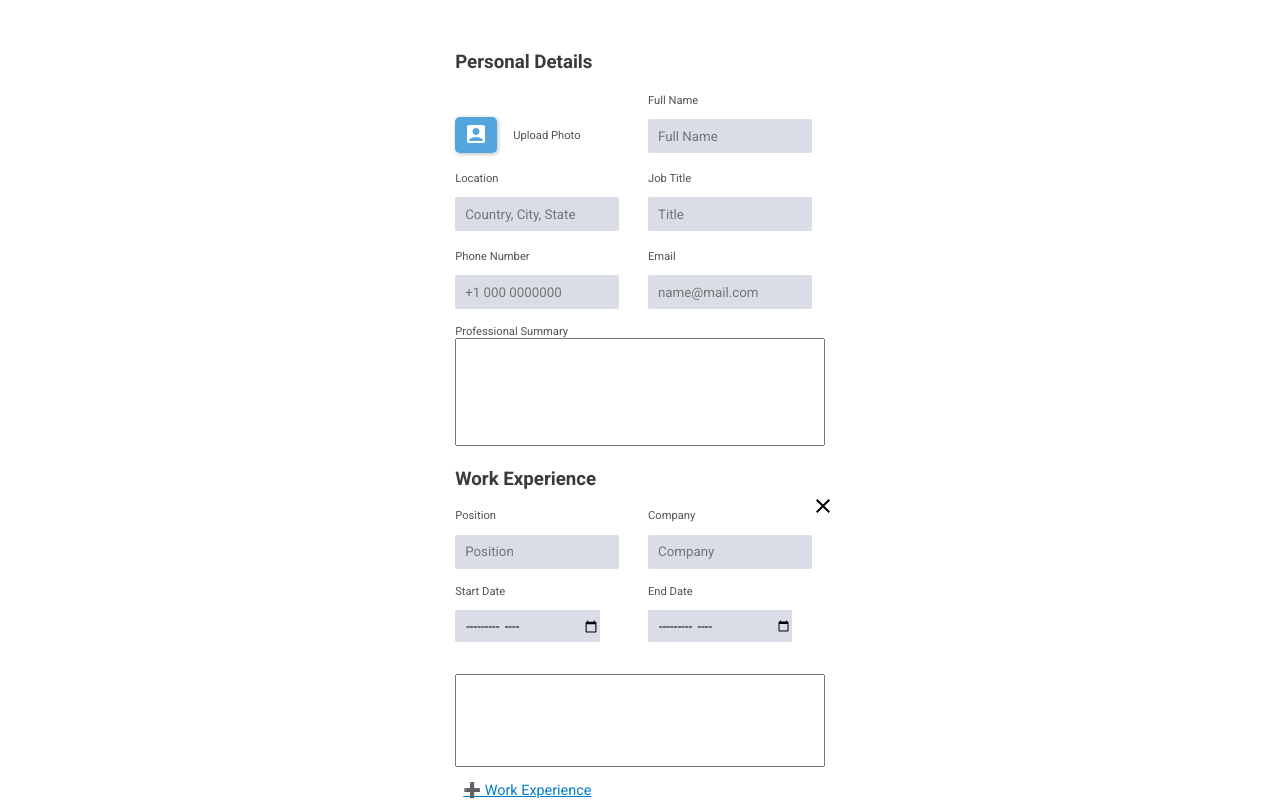
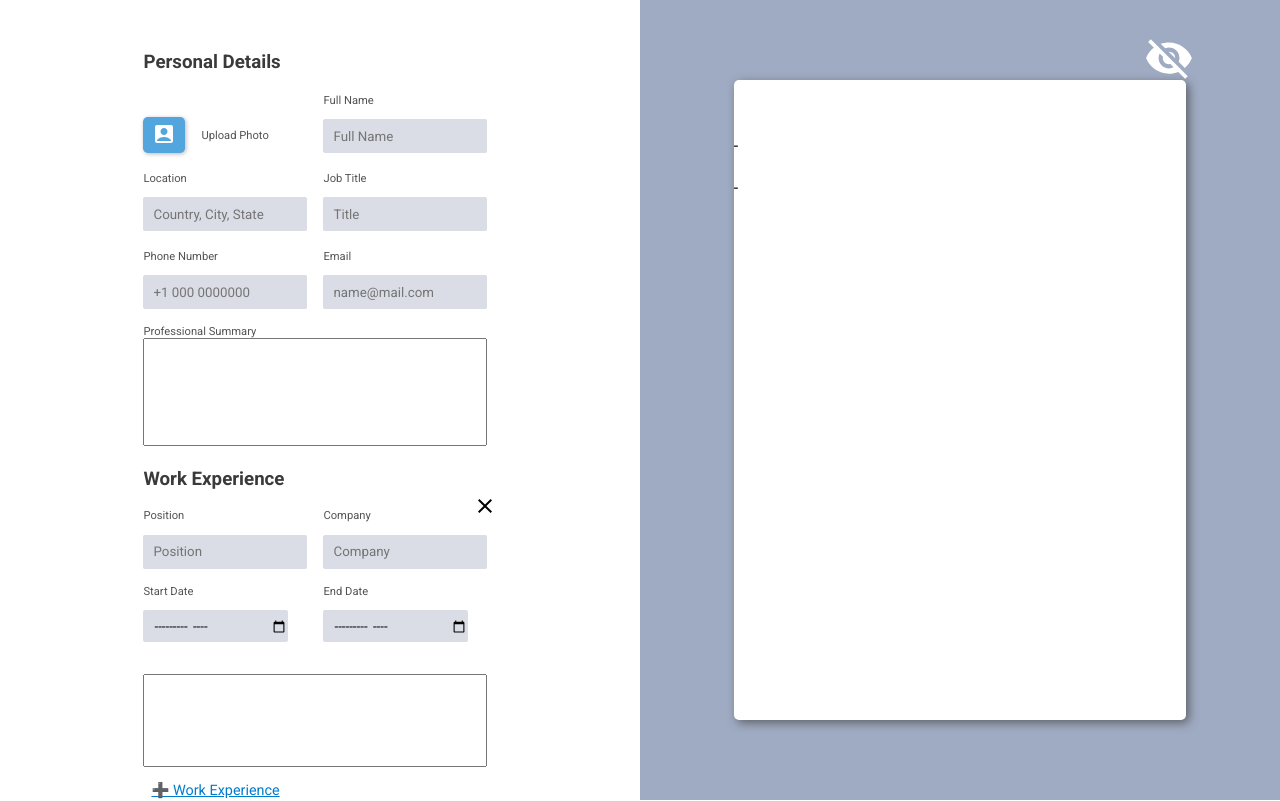
Before and after one commit to HeyHannibal/react-resume, a React (Create React App) app: page / in a window 1280 px wide. Shown: the top 801 px of the page. Built offline with nearby package versions, Linux system fonts and the light colour scheme.

Commit message:
finished responsive cv-view, app logic

```diff
--- a/src/App.css
+++ b/src/App.css
@@ -1,29 +1,4 @@
-#appCont {
-  display: flex;
-  width: 100%;
-  height: 100%;
-  justify-content: space-around;
-  align-items: center;
-}
 
-#resultCont {
-  height: 100%;
-  width: 50%;
-  background-color: rgb(159, 171, 194);
-  display: flex;
-  justify-content: center;
-  align-items: center;
-  margin-left: auto;
-}
-#resultCV {
-  margin: 40vh 10vw;
-  width: auto;
-  height: 90%;
-  background-color: rgb(255, 255, 255);
-  aspect-ratio: 1 / 1.4142;
-  box-shadow: 3px 3px 10px rgba(66, 66, 66, 0.685);
-  border-radius: 5px;
-}
 
 #editorCV {
   padding: 2rem;
@@ -37,7 +12,9 @@ input {
   height: 2rem;
   padding-left: 10px;
 }
-
+form{
+    width: 50%;
+}
 input:focus {
   outline-width: 0;
   border-bottom: 1px solid rgb(0, 162, 255);
@@ -118,34 +95,11 @@ label {
   color: rgb(83, 83, 83);
   font-size: 70%;
 }
-@media (max-width: 800px) {
-  #appCont {
-    flex-direction: column;
-    margin-left: 0;
-  }
-  #resultCV {
-    margin: 20vh 5vh;
-    width: 100%;
-  }
-}
-
-@media (max-width: 1300px) {
-  #resultCV {
-    margin: 20vh 5vh;
-    width: 100%;
-    height: auto;
-  }
-}
 
 
-
-/* result */
-
-#CVphoto {
-  width: 20%;
-}
 .experienceFormDiv{
     position: relative;
+    width: fit-content
 }
 .deleteForm{
     background:transparent;
@@ -192,7 +146,6 @@ label {
     display: flex;
     list-style: none;
 }
-
 .skillListItem{
     white-space: nowrap;
    display: flex;
@@ -205,3 +158,32 @@ label {
    font-size: 0.9rem;
    border-radius: 20px;
 }
+
+#hideViewBtn{
+    position: fixed;
+    top: 2rem;
+    right: 5rem;
+
+    color:rgb(255, 255, 255);
+    text-shadow: 2px 2px 10px black;
+    z-index: 10;
+    transition:color 1s;
+    transition-delay: 0.2s;
+}
+
+#hideViewBtn:hover{
+    position: fixed;
+    top: 2rem;
+    right: 5rem;
+
+    color:rgb(158, 227, 255);
+    text-shadow: 2px 2px 10px black;
+    z-index: 10;
+    transition:color 1s;
+    transition-delay: 0.2s;
+}
+
+#hideViewBtn.onWhite{
+
+    color:rgb(58, 70, 87)
+}
--- a/src/App.js
+++ b/src/App.js
@@ -7,7 +7,7 @@ import CvSkills from './components/cv-form-skills'
 import ViewCV from './components/cv-view'
 import DefaultCv from "./components/cv-default";
 import DisplayPhoto from './components/cv-load-photo';
-
+import VisibilityOffIcon from '@mui/icons-material/VisibilityOff';
 
 class App extends Component {
   constructor(props) {
@@ -42,10 +42,12 @@ class App extends Component {
         }
       ],
       skills: [
-      ]
+      ],
+      isHidden:false,
     };
     this.loadDefault = this.loadDefault.bind(this)
     this.changeValue = this.changeValue.bind(this);
+    this.hideView = this.hideView.bind(this)
   }
 
   loadDefault(state) {
@@ -85,24 +87,31 @@ class App extends Component {
     this.setState(newState)
   }
 
-  componentDidUpdate(){
-    console.log(this.state)
-  }
+
+
+  hideView() {
+    (this.state.isHidden) ? this.setState({isHidden: false}) :
+                            this.setState({isHidden: true});
+}
 
   render() {
     return (
-      <div id='appCont' >
+      <div id='appCont' className={(this.state.isHidden) ? 'viewIsHidden' : ''}>
+        <button id='hideViewBtn' onClick={this.hideView} className={(this.state.isHidden) ? 'onWhite' : ''} >
+          <VisibilityOffIcon  sx={{ fontSize: 50 }} />
+          </button>
+
         <div id='editorCV'>
+
           <CvFormPersonal onChange={this.changeValue} onPhotoUpload={this.changeValuee} />
           <CvFormWorkExp name='WorkExperience' onChange={this.changeArray} update={this.delete} />
           <CvFormEducation onChange={this.changeArray} />
           <CvSkills onChange={this.changeArray} />
           {/* <DefaultCv loadCV={this.loadDefault}></DefaultCv> */}
         </div>
-        {/* <div id='resultCont'>
-          <ViewCV className='page' info={this.state} deleteSkill={this.deleteFromArr} />
-        </div>
-         */}
+        <div id='pushLeft' className={(this.state.isHidden) ? 'hideCV' : 'showCV'}></div>
+
+          <ViewCV id='View' className='page' info={this.state} deleteSkill={this.deleteFromArr} />
       </div>
     )
   }
--- a/src/components/cv-view.js
+++ b/src/components/cv-view.js
@@ -1,13 +1,14 @@
 import React, { Component } from 'react'
 import uniqid from 'uniqid'
-
+import '../cv-view.css'
 class viewCV extends Component {
     constructor(props) {
         super(props)
-        this.state = {};
+        this.state = {
+            isHidden:false,
+        };
         this.deleteSkill = this.deleteSkill.bind(this)
         this.onImageChange = this.onImageChange.bind(this);
-
     }
 
     deleteSkill (e) {
@@ -59,8 +60,11 @@ class viewCV extends Component {
       );
 
 
+
+      const isHidden = props.isHidden;
         return (
-            <div id='resultCV'>
+            <div id='resultCont' className={(isHidden) ? 'hideCV' : 'showCV' }>
+            <div  id='resultCV' ref={this.viewRef}>
               <div id='personalInfoView'>
                 <h1>{props.personalInfo.fullName}</h1>
                 <h2>{props.personalInfo.title}</h2>
@@ -79,6 +83,7 @@ class viewCV extends Component {
                   <ul>{skills}</ul>
               </div>
             </div>
+           </div>
         )
     }
 }
--- /dev/null
+++ b/src/cv-view.css
@@ -0,0 +1,40 @@
+
+#resultCV {
+    height: 90vh;
+    /* margin: 40vh 10vw; */
+    background-color: rgb(255, 255, 255);
+    aspect-ratio: 1 / 1.4142;
+    box-shadow: 3px 3px 10px rgba(66, 66, 66, 0.685);
+    border-radius: 5px;
+    transition: transform 2s ease-in-out;
+  }
+
+
+  @media (min-width: 1600px) {
+    #resultCV{
+        height:90vh;
+    }
+}
+ @media (max-width: 1350px) {
+    #resultCV{
+        height:80vh;
+    }
+}
+
+@media (max-width: 1150px) {
+    #resultCV{
+        height:70vh;
+    }
+}
+
+@media (max-width: 1150px) {
+    #resultCV{
+        height:65vh;
+    }
+}
+
+@media (max-width: 950px){
+    #resultCV{
+        height: 100%;
+    }
+}
--- a/src/index.css
+++ b/src/index.css
@@ -1,24 +1,88 @@
-html{
+html {
   height: 100vh;
   box-sizing: border-box;
-
 }
-body,html{
+body,
+html {
   height: 100%;
   padding: 0;
   margin: 0;
-    font-family:  'Roboto'
+  font-family: "Roboto";
 }
-form{
+form {
   display: flex;
   flex-direction: column;
   align-items: center;
+  width: fit-content;
 }
 
-input{
-    font-family: 'Roboto';
+input {
+  font-family: "Roboto";
 }
-button{
+button {
   background-color: transparent;
-    border:none;
+  border: none;
 }
+
+#appCont {
+  display: flex;
+  width: 100%;
+  height: 100%;
+  justify-content: space-evenly;
+}
+
+#resultCont {
+  position: fixed;
+  right: 0px;
+  width: 50%;
+  height: 100%;
+  background-color: rgb(159, 171, 194);
+  display: flex;
+  justify-content: center;
+  align-items: center;
+  transition: transform 1s ease-in-out;
+}
+#pushLeft {
+  justify-self: flex-end;
+  position: relative;
+  width: 40%;
+  height: 10px;
+  right: 0;
+  transition: display;
+  transition-delay: 2s;
+}
+
+#resultCont.hideCV,
+#pushLeft.hideCV {
+  transform: translateX(1000px);
+}
+
+#pushLeft.hideCV {
+  display: none;
+}
+
+@media (max-width: 1000px) {
+  #appCont {
+    justify-content: flex-start;
+  }
+  #appCont.viewIsHidden {
+    justify-content: center;
+  }
+}
+@media (max-width: 950px) {
+  #appCont {
+    flex-direction: column;
+    align-items: center;
+  }
+  #resultCont {
+    position: relative;
+    width: 100%;
+    height: 100vh;
+    padding: 4rem
+  }
+  #editorCV {
+    width: fit-content;
+    padding-left: 0;
+    padding-right: 0;
+  }
+}
```
Lines whose indentation alone changed are shown as unchanged.
